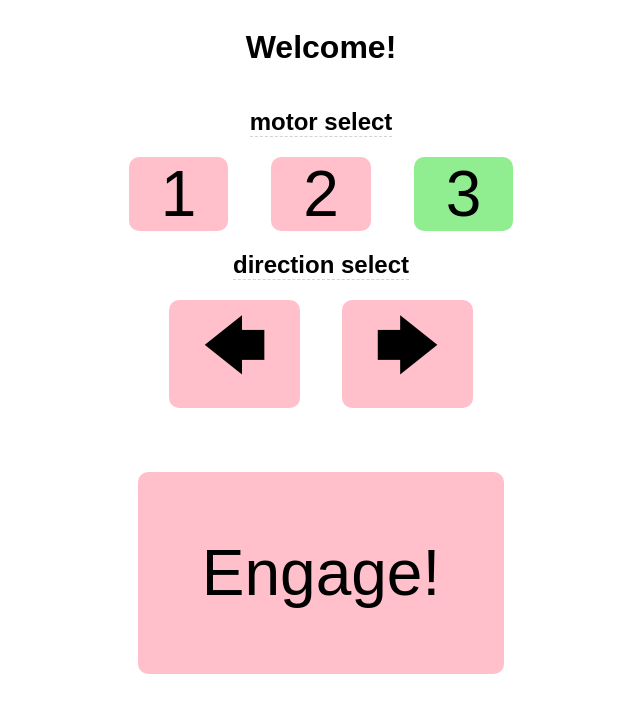
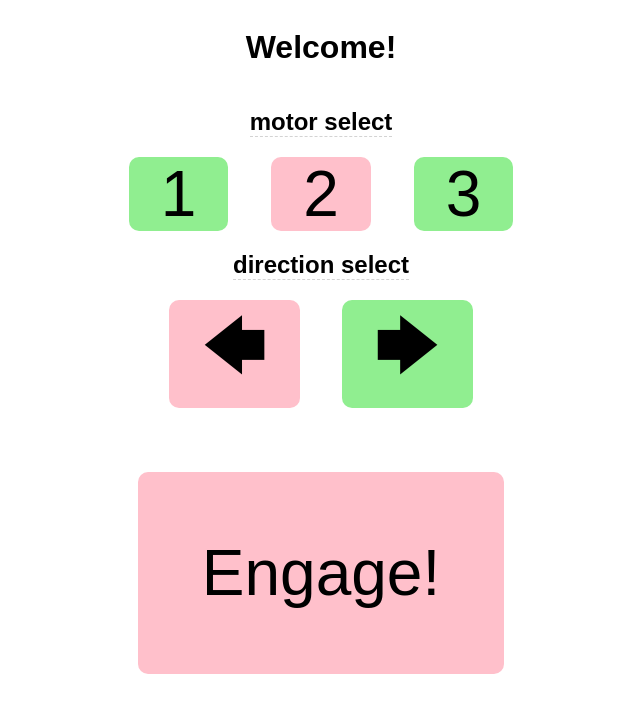
Before and after one commit to ryanmjacobs/comp, a plain HTML site: page web-iface/index.html in a window 1280 px wide. Shown: the whole page, without its empty margins (319-959 px from the left). Drawn offline with Linux system fonts and the light colour scheme.

Commit message:
clean and functional

```diff
--- a/web-iface/index.html
+++ b/web-iface/index.html
@@ -18,12 +18,12 @@
 
         <h2>direction select</h2>
         <div>
-            <div class="btn off">&#129092;</div>
-            <div class="btn off">&#129094;</div>
+            <div id="arrow-btn-left"  class="btn off">&#129092;</div>
+            <div id="arrow-btn-right" class="btn off">&#129094;</div>
         </div>
 
         <div>
-            <div class="engage btn off">Engage!</div>
+            <div id="engage-btn" class="engage btn off">Engage!</div>
         </div>
 
         <script src="main.js"></script>
--- a/web-iface/main.js
+++ b/web-iface/main.js
@@ -14,15 +14,24 @@ ws.onopen = function() {
 
 function draw(state) {
     state = {
-        motors: [false, false, true],
+        motors: [true, false, true],
         direction: true,
-        engage: true
+        engage: false
     };
 
+    function set_btn(which, state) {
+        let el = document.getElementById(which);
+        el.classList.remove(["on", "off"]);
+        el.classList.add(state ? "on" : "off");
+    }
+
     for (let i = 0; i < 3; i++) {
-        let el = document.getElementById("motor-btn-" + (i+1));
-        el.className = state.motors[i] ? "btn on" : "btn off";
+        set_btn("motor-btn-" + (i+1), state.motors[i]);
     }
+
+    set_btn("arrow-btn-left", !state.direction);
+    set_btn("arrow-btn-right", state.direction);
+    set_btn("engage-btn", state.engage);
 }
 
 draw();
```
